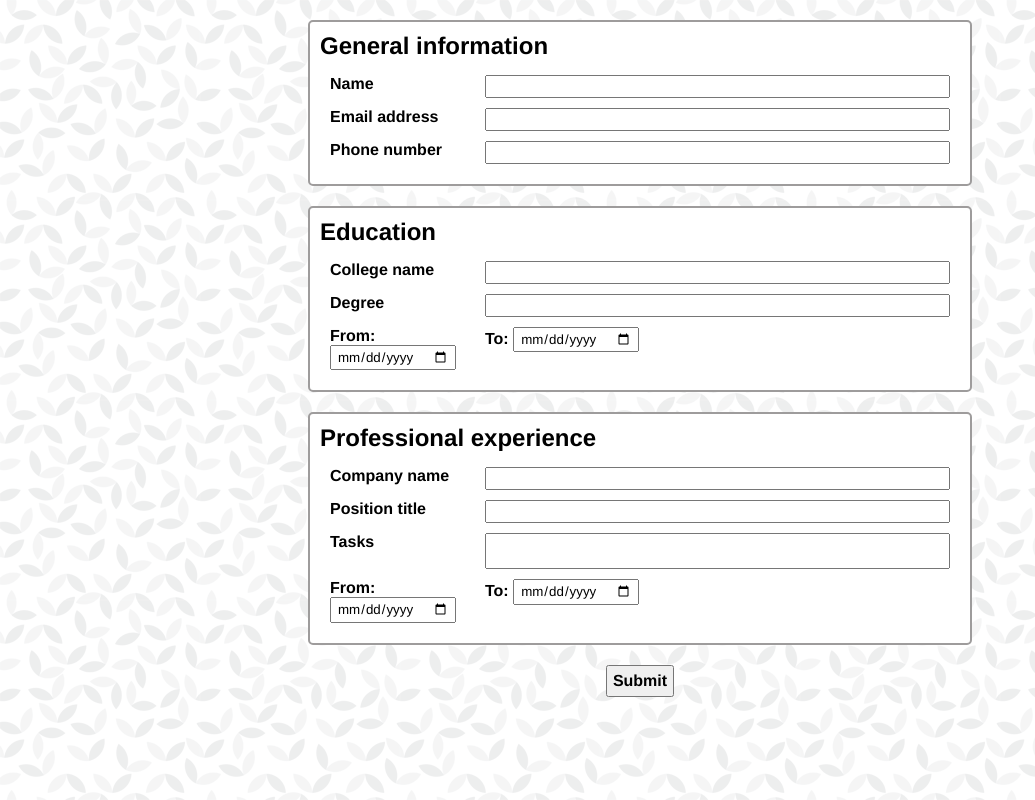
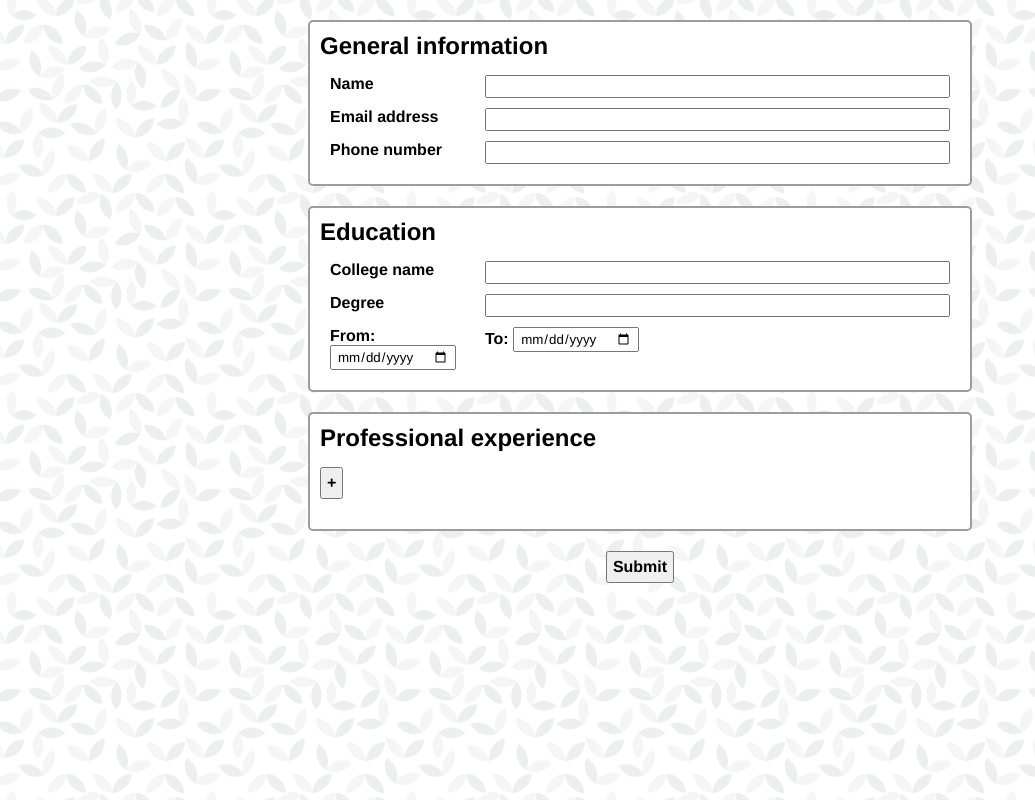
Before and after one commit to ewardou/cv-application, a React (Create React App) app: page / in a window 1280 px wide. Shown: the whole page, without its empty margins (0-1035 px from the left). Built offline with nearby package versions, Linux system fonts and the light colour scheme.

Commit message:
Add the option of multiple experiences

```diff
--- a/src/components/Experience.js
+++ b/src/components/Experience.js
@@ -1,16 +1,16 @@
 import React from 'react';
 import Field from './Field';
 
-class Experience extends React.Component {
+class NewExperience extends React.Component {
     render() {
         return (
-            <section>
-                <h1>Professional experience</h1>
+            <div>
                 <Field
                     id="company"
                     labelText="Company name"
                     type="text"
                     isEditing={this.props.isEditing}
+                    onChange={this.force}
                 />
                 <Field
                     id="position"
@@ -18,10 +18,12 @@ class Experience extends React.Component {
                     type="text"
                     isEditing={this.props.isEditing}
                 />
-                <div>
-                    <label htmlFor="tasks">Tasks</label>
-                    <textarea id="tasks" />
-                </div>
+                <Field
+                    id="tasks"
+                    type="textarea"
+                    labelText="Tasks"
+                    isEditing={this.props.isEditing}
+                />
                 <div>
                     <Field
                         id="from"
@@ -36,6 +38,37 @@ class Experience extends React.Component {
                         isEditing={this.props.isEditing}
                     />
                 </div>
+            </div>
+        );
+    }
+}
+
+class Experience extends React.Component {
+    constructor(props) {
+        super(props);
+        this.state = {
+            count: 0,
+        };
+    }
+
+    addNewObject = () => {
+        this.setState((state) => ({
+            count: state.count + 1,
+        }));
+    };
+
+    render() {
+        let array = [];
+        for (let i = 0; i < this.state.count; i++) {
+            array.push(<NewExperience isEditing={this.props.isEditing} />);
+        }
+        return (
+            <section>
+                <h1>Professional experience</h1>
+                <button type="button" onClick={this.addNewObject}>
+                    +
+                </button>
+                {array}
             </section>
         );
     }
--- a/src/components/Field.js
+++ b/src/components/Field.js
@@ -15,20 +15,27 @@ class Field extends React.Component {
     };
 
     render() {
+        let newInput = (
+            <input
+                id={this.props.id}
+                type={this.props.type}
+                value={this.state.value}
+                onChange={this.updateValue}
+            />
+        );
+        if (this.props.type === 'textarea') {
+            newInput = (
+                <textarea
+                    id={this.props.id}
+                    value={this.state.value}
+                    onChange={this.updateValue}
+                />
+            );
+        }
         return (
             <div>
                 <label htmlFor={this.props.id}>{this.props.labelText}</label>
-                {this.props.isEditing ? (
-                    <input
-                        id={this.props.id}
-                        type={this.props.type}
-                        required
-                        value={this.state.value}
-                        onChange={this.updateValue}
-                    />
-                ) : (
-                    <p>{this.state.value}</p>
-                )}
+                {this.props.isEditing ? newInput : <p>{this.state.value}</p>}
             </div>
         );
     }
--- a/src/styles/general.css
+++ b/src/styles/general.css
@@ -37,6 +37,7 @@ body {
 
 textarea {
     resize: none;
+    height: 60px;
 }
 
 .App > form > div {
```
